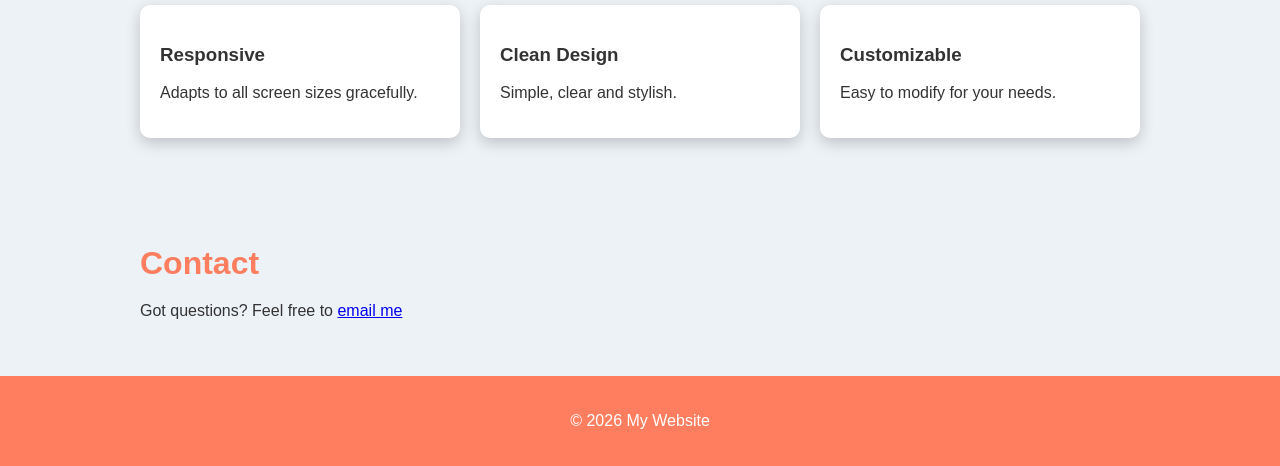
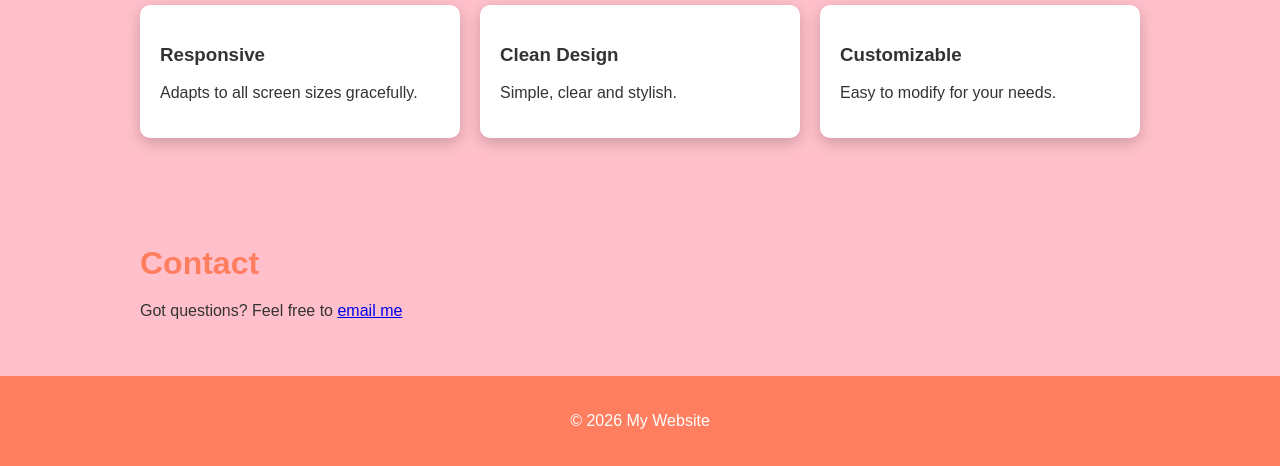
Before and after one commit to fastanime-com/fastanime-com, a plain HTML site: page index.html in a window 1280 px wide. Shown: the part 478-944 px from the top of the page. Drawn offline with Linux system fonts and the light colour scheme.

Commit message:
Update styles.css

```diff
--- a/styles.css
+++ b/styles.css
@@ -2,7 +2,7 @@ body {
     margin: 0;
     font-family: Arial, sans-serif;
     color: #333;
-    background: #edf2f7;
+    background: pink;
 }
 
 header {
```
